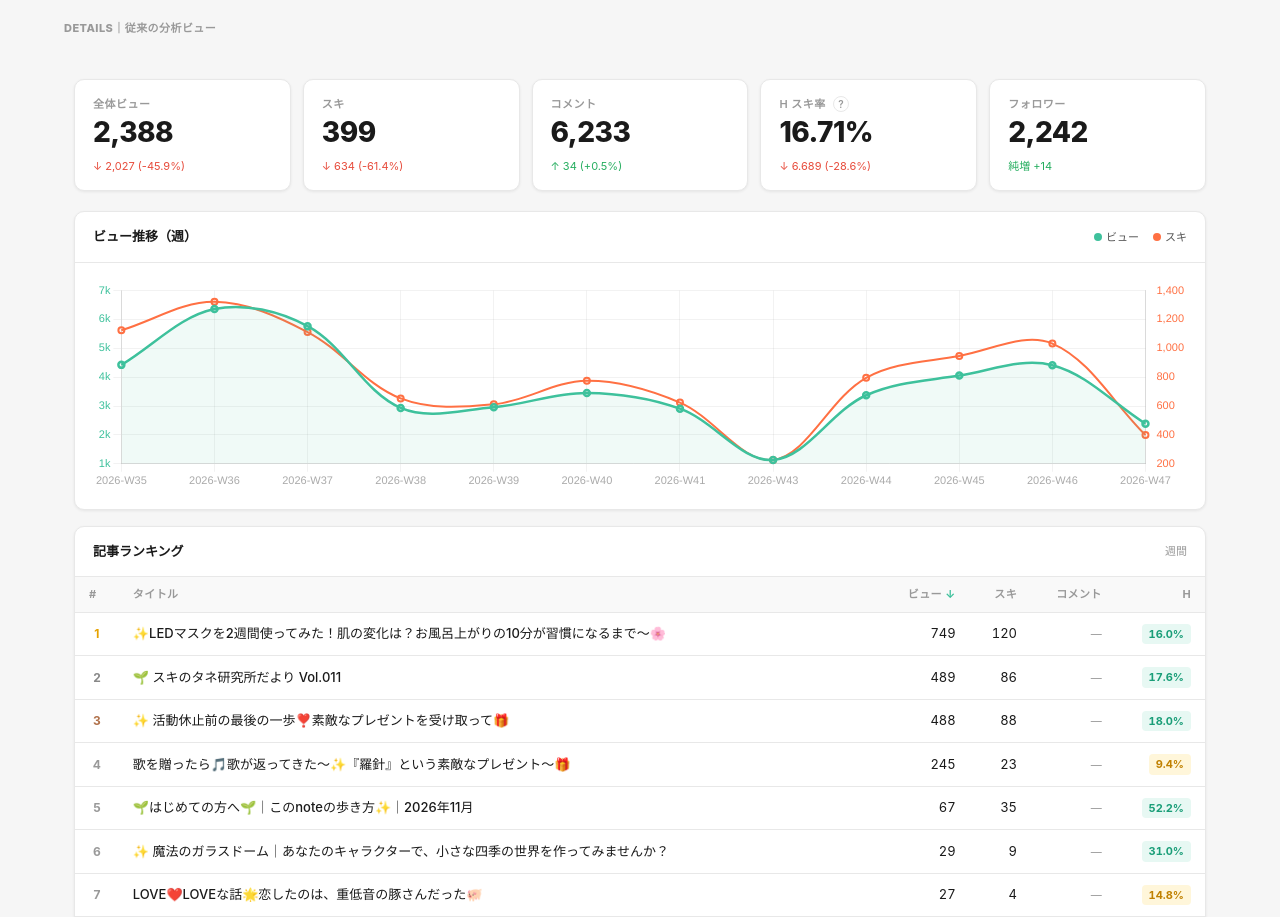
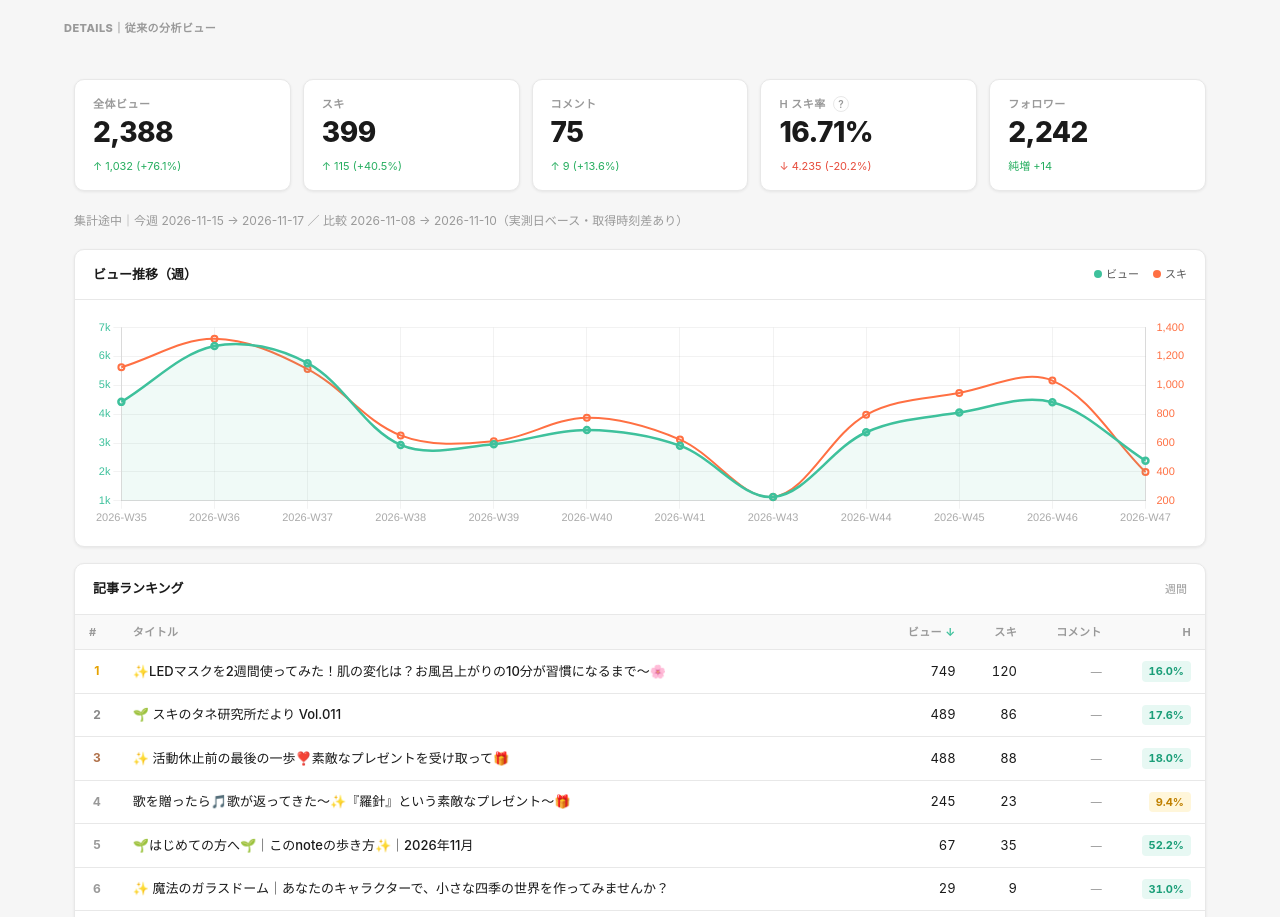
Before and after one commit to compass-miki-creator/note-stats-dashboard, a plain HTML site: page index.html in a window 1280 px wide. Shown: the part 960-1877 px from the top of the page. Drawn offline with nearby package versions, Linux system fonts and the light colour scheme.

Commit message:
Fix partial week/month KPI comparisons with matching observed date ranges

```diff
--- a/index.html
+++ b/index.html
@@ -387,6 +387,8 @@ function renderActivityLog(){
       <div class="kpi-diff flat" id="kpiFollowersDiff">純増 —</div>
     </div>
   </div>
+
+  <div id="kpiComparisonNote" role="status" style="font-size:12px;color:var(--text-muted);margin:8px 0 18px;line-height:1.6">比較条件を確認中…</div>
 
   <!-- Trend chart -->
   <div class="card mb-4">
@@ -812,38 +814,79 @@ function aggSummary(rows, keyFn) {
   return agg;
 }
 
+// Comparable period KPIs: use exact observed snapshots only, never interpolate gaps.
+function dayISO(date) { return date.toISOString().slice(0,10); }
+function shiftDay(iso, amount) {
+  const d=new Date(iso+'T00:00:00Z');
+  d.setUTCDate(d.getUTCDate()+amount);
+  return dayISO(d);
+}
+function periodKpiComparison(period) {
+  const days=sortedDaily();
+  if(!days.length) return {comparable:false,note:'比較不可：日次スナップショットなし'};
+  const latest=normDate(getDateKey(days[days.length-1]));
+  const map=new Map(days.map(r=>[normDate(getDateKey(r)),r]));
+  let currentStart,previousStart,previousEnd,periodName;
+  if(period==='weekly') {
+    const weekday=new Date(latest+'T00:00:00Z').getUTCDay();
+    const elapsed=(weekday+6)%7; // Monday=0
+    currentStart=shiftDay(latest,-elapsed-1);
+    previousStart=shiftDay(currentStart,-7);
+    previousEnd=shiftDay(latest,-7);
+    periodName='週';
+  } else {
+    const day=Number(latest.slice(8,10));
+    const [y,m]=latest.slice(0,7).split('-').map(Number);
+    const startCurrent=new Date(Date.UTC(y,m-1,0));
+    const previousMonthLast=startCurrent.getUTCDate();
+    const previousMonthStart=dayISO(new Date(Date.UTC(y,m-2,0)));
+    if(day>previousMonthLast) return {comparable:false,note:'比較不可：前月に同じ日付がありません'};
+    currentStart=dayISO(startCurrent);
+    previousStart=previousMonthStart;
+    previousEnd=dayISO(new Date(Date.UTC(y,m-2,day)));
+    periodName='月';
+  }
+  const a=map.get(currentStart),b=map.get(latest),c=map.get(previousStart),d=map.get(previousEnd);
+  if(!a||!b||!c||!d) {
+    const missing=[[currentStart,a],[latest,b],[previousStart,c],[previousEnd,d]].filter(([,r])=>!r).map(([day])=>day);
+    return {comparable:false,note:'比較不可：必要な実測日が欠損（'+missing.join('、')+'）'};
+  }
+  const delta=(from,to)=>({
+    views:getDailyViews(to)-getDailyViews(from),
+    likes:getDailyLikes(to)-getDailyLikes(from),
+    comments:getDailyComments(to)-getDailyComments(from)
+  });
+  const curr=delta(a,b),prev=delta(c,d);
+  if(Object.values(curr).some(v=>v<0)||Object.values(prev).some(v=>v<0)) {
+    return {comparable:false,note:'比較不可：期間差分に負の値があります'};
+  }
+  const complete=period==='weekly'
+    ? new Date(latest+'T00:00:00Z').getUTCDay()===0
+    : shiftDay(latest,1).slice(0,7)!==latest.slice(0,7);
+  return {comparable:true,curr,prev,note:(complete?'確定':'集計途中')+'｜'+
+    (periodName==='週'?'今週':'今月')+' '+currentStart+' → '+latest+
+    ' ／ 比較 '+previousStart+' → '+previousEnd+
+    '（実測日ベース・取得時刻差あり）'};
+}
+
 function getPeriodData() {
   const p=S.currentPeriod;
   let curr={views:0,likes:0,comments:0}, prev={views:0,likes:0,comments:0};
   let labels=[], vData=[], lData=[];
 
-  if(p==='weekly') {
-    if(S.weeklySummary.length>0){
-      const agg=aggSummary(S.weeklySummary,getWeekKey);
-      const keys=Object.keys(agg).sort();
-      keys.slice(-12).forEach(k=>{labels.push(k);vData.push(agg[k].views);lData.push(agg[k].likes);});
-      if(keys.length>=1)curr={...agg[keys[keys.length-1]],comments:0};
-      if(keys.length>=2)prev={...agg[keys[keys.length-2]],comments:0};
+  let periodComparison=null;
+  if(p==='weekly'||p==='monthly') {
+    const weekly=p==='weekly', rows=weekly?S.weeklySummary:S.monthlySummary;
+    const keyFn=weekly?getWeekKey:getMonthKey;
+    const agg=aggSummary(rows,keyFn),keys=Object.keys(agg).sort();
+    keys.slice(weekly?-12:-13).forEach(k=>{labels.push(k);vData.push(agg[k].views);lData.push(agg[k].likes);});
+    periodComparison=periodKpiComparison(p);
+    if(periodComparison.comparable) {
+      curr=periodComparison.curr;
+      prev=periodComparison.prev;
     } else {
-      const daily=sortedDaily().slice(-14);
-      daily.forEach(r=>{labels.push(normDate(getDateKey(r)));vData.push(getDailyViews(r));lData.push(getDailyLikes(r));});
-      const last7=daily.slice(-7),prev7=daily.slice(-14,-7);
-      curr={views:last7.reduce((s,r)=>s+getDailyViews(r),0),likes:last7.reduce((s,r)=>s+getDailyLikes(r),0),comments:0};
-      prev={views:prev7.reduce((s,r)=>s+getDailyViews(r),0),likes:prev7.reduce((s,r)=>s+getDailyLikes(r),0),comments:0};
-    }
-  } else if(p==='monthly') {
-    if(S.monthlySummary.length>0){
-      const agg=aggSummary(S.monthlySummary,getMonthKey);
-      const keys=Object.keys(agg).sort();
-      keys.slice(-13).forEach(k=>{labels.push(k);vData.push(agg[k].views);lData.push(agg[k].likes);});
-      if(keys.length>=1)curr={...agg[keys[keys.length-1]],comments:0};
-      if(keys.length>=2)prev={...agg[keys[keys.length-2]],comments:0};
-    } else {
-      const byM={}; sortedDaily().forEach(r=>{const m=normDate(getDateKey(r)).slice(0,7);if(!m)return;if(!byM[m])byM[m]={views:0,likes:0};byM[m].views+=getDailyViews(r);byM[m].likes+=getDailyLikes(r);});
-      const keys=Object.keys(byM).sort();
-      keys.forEach(k=>{labels.push(k);vData.push(byM[k].views);lData.push(byM[k].likes);});
-      if(keys.length>=1)curr={...byM[keys[keys.length-1]],comments:0};
-      if(keys.length>=2)prev={...byM[keys[keys.length-2]],comments:0};
+      // Current summary may still be useful, but its comparison must be suppressed.
+      if(keys.length) curr={...agg[keys[keys.length-1]],comments:0};
     }
   } else if(p==='yearly') {
     const byY={}; sortedDaily().forEach(r=>{const y=normDate(getDateKey(r)).slice(0,4);if(!y)return;if(!byY[y])byY[y]={views:0,likes:0};byY[y].views+=getDailyViews(r);byY[y].likes+=getDailyLikes(r);});
@@ -871,7 +914,7 @@ function getPeriodData() {
   }
   // コメントKPIは articles.csv の最新スナップショットから合計する。
   // daily_summary.csv にコメント列がなくても表示できるようにする。
-  if (S.articles.length > 0) {
+  if (p!=='weekly' && p!=='monthly' && S.articles.length > 0) {
     const dates = [...new Set(S.articles.map(r => normDate(r.date || '')).filter(Boolean))].sort();
     const latestDate = dates[dates.length - 1];
     const prevDate = dates.length > 1 ? dates[dates.length - 2] : null;
@@ -885,7 +928,7 @@ function getPeriodData() {
           .filter(r => normDate(r.date || '') === prevDate)
           .reduce((s, r) => s + getC(r), 0)
       : 0;
-  } else {
+  } else if (p!=='weekly' && p!=='monthly') {
     const dailyForComments = sortedDaily();
     if (dailyForComments.length > 0) {
       const latest = dailyForComments[dailyForComments.length - 1];
@@ -897,7 +940,7 @@ function getPeriodData() {
     }
   }
 
-  return {curr,prev,labels,vData,lData};
+  return {curr,prev,labels,vData,lData,periodComparison};
 }
 
 function getPeriodArticles() {
@@ -970,7 +1013,8 @@ function summarizeV2(v){
 }
 
 function renderSummary() {
-  const {curr,prev,labels,vData,lData}=getPeriodData();
+  const {curr,prev,labels,vData,lData,periodComparison}=getPeriodData();
+  const comparable=!periodComparison||periodComparison.comparable;
   const eta=curr.views>0?(curr.likes/curr.views*100):0;
   const prevEta=prev.views>0?(prev.likes/prev.views*100):0;
 
@@ -978,10 +1022,11 @@ function renderSummary() {
   document.getElementById('kpiLikes').textContent    = fmt(curr.likes);
   document.getElementById('kpiComments').textContent = fmt(curr.comments);
   document.getElementById('kpiEta').textContent      = eta.toFixed(2)+'%';
-  document.getElementById('kpiViewsDiff').innerHTML    = kpiDiff(curr.views,prev.views);
-  document.getElementById('kpiLikesDiff').innerHTML    = kpiDiff(curr.likes,prev.likes);
-  document.getElementById('kpiCommentsDiff').innerHTML = kpiDiff(curr.comments,prev.comments);
-  document.getElementById('kpiEtaDiff').innerHTML      = kpiDiff(eta,prevEta);
+  document.getElementById('kpiViewsDiff').innerHTML    = comparable?kpiDiff(curr.views,prev.views):'比較不可';
+  document.getElementById('kpiLikesDiff').innerHTML    = comparable?kpiDiff(curr.likes,prev.likes):'比較不可';
+  document.getElementById('kpiCommentsDiff').innerHTML = comparable?kpiDiff(curr.comments,prev.comments):'比較不可';
+  document.getElementById('kpiEtaDiff').innerHTML      = comparable&&curr.views>0&&prev.views>0?kpiDiff(eta,prevEta):'比較不可';
+  document.getElementById('kpiComparisonNote').textContent=periodComparison?periodComparison.note:'累計・期間表示はタブにより定義が異なります';
 
   const {curr:fc,diff:fd}=getFollowerStats();
   document.getElementById('kpiFollowers').textContent=fc.toLocaleString();
```
